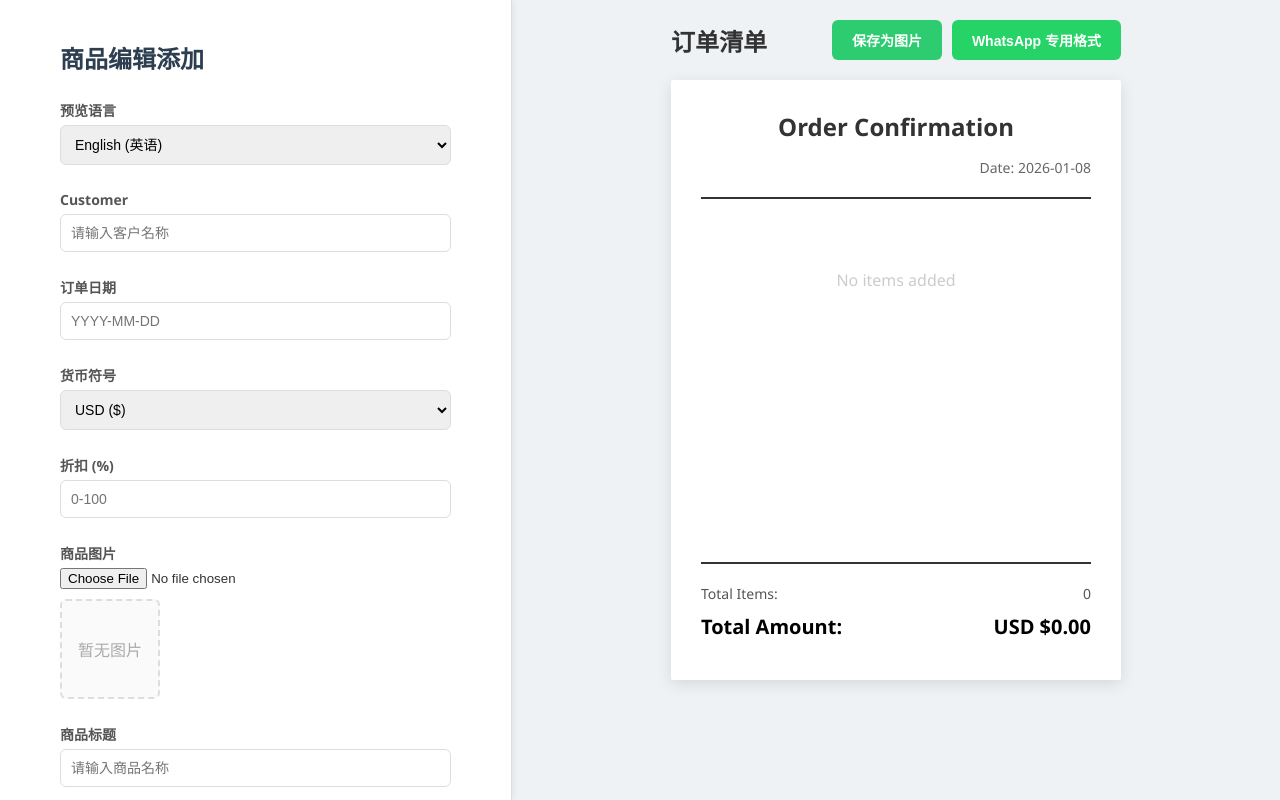
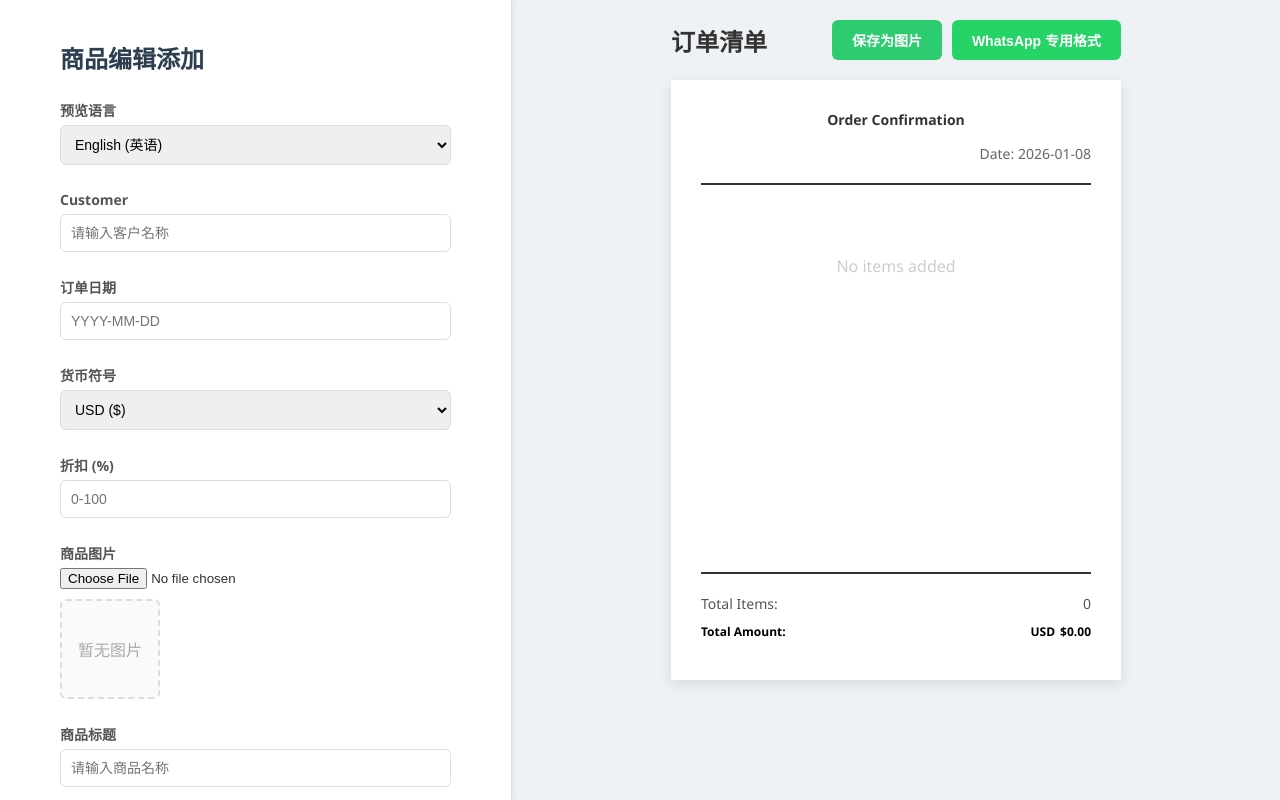
Before and after one commit to kakawebai/Order-Confirmation, a plain HTML site: page index.html in a window 1280 px wide. Drawn offline with nearby package versions, Linux system fonts and the light colour scheme.

Commit message:
Add files via upload

```diff
--- a/style.css
+++ b/style.css
@@ -255,7 +255,7 @@ hr {
 }
 
 .order-header h2 {
-    font-size: 24px;
+    font-size: 14px;
     margin-bottom: 15px;
 }
 
@@ -371,7 +371,7 @@ hr {
 }
 
 .main-total {
-    font-size: 20px;
+    font-size: 12px;
     font-weight: bold;
     color: #000;
     margin-top: 10px;
```
